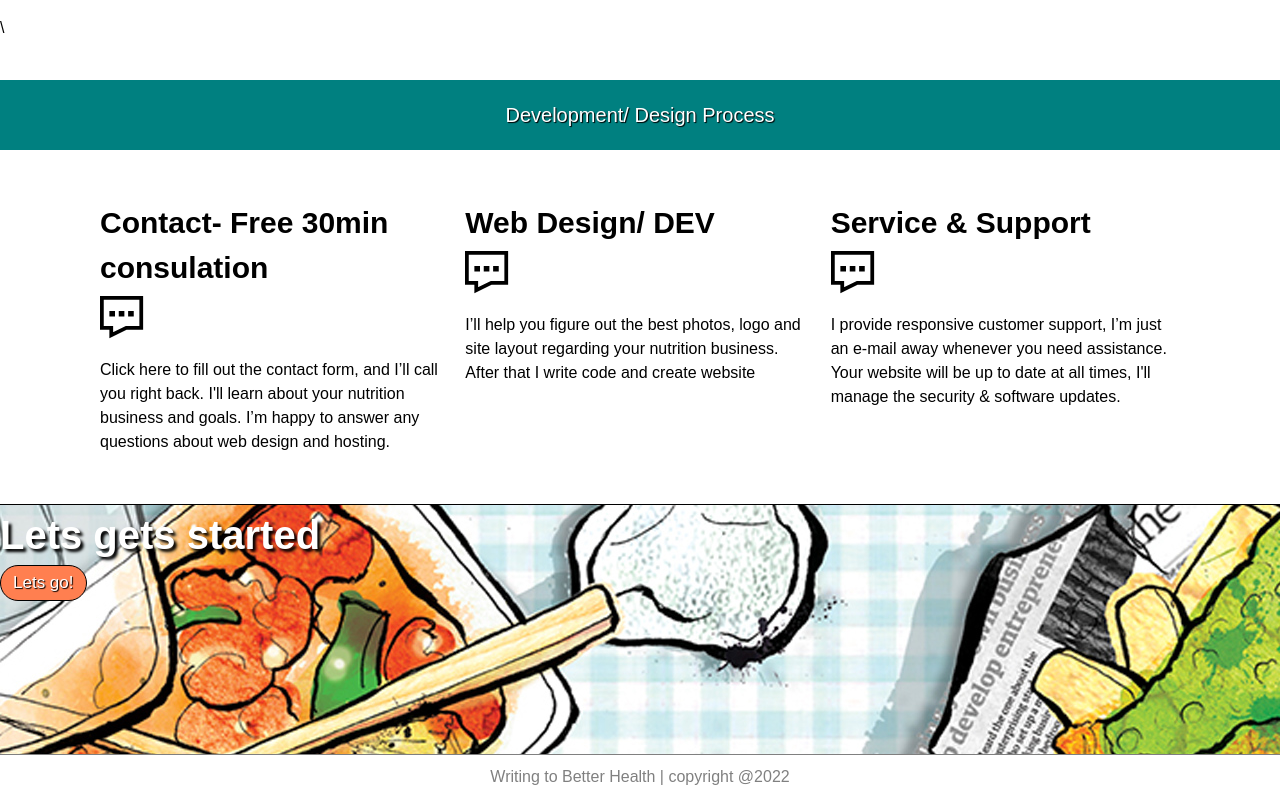
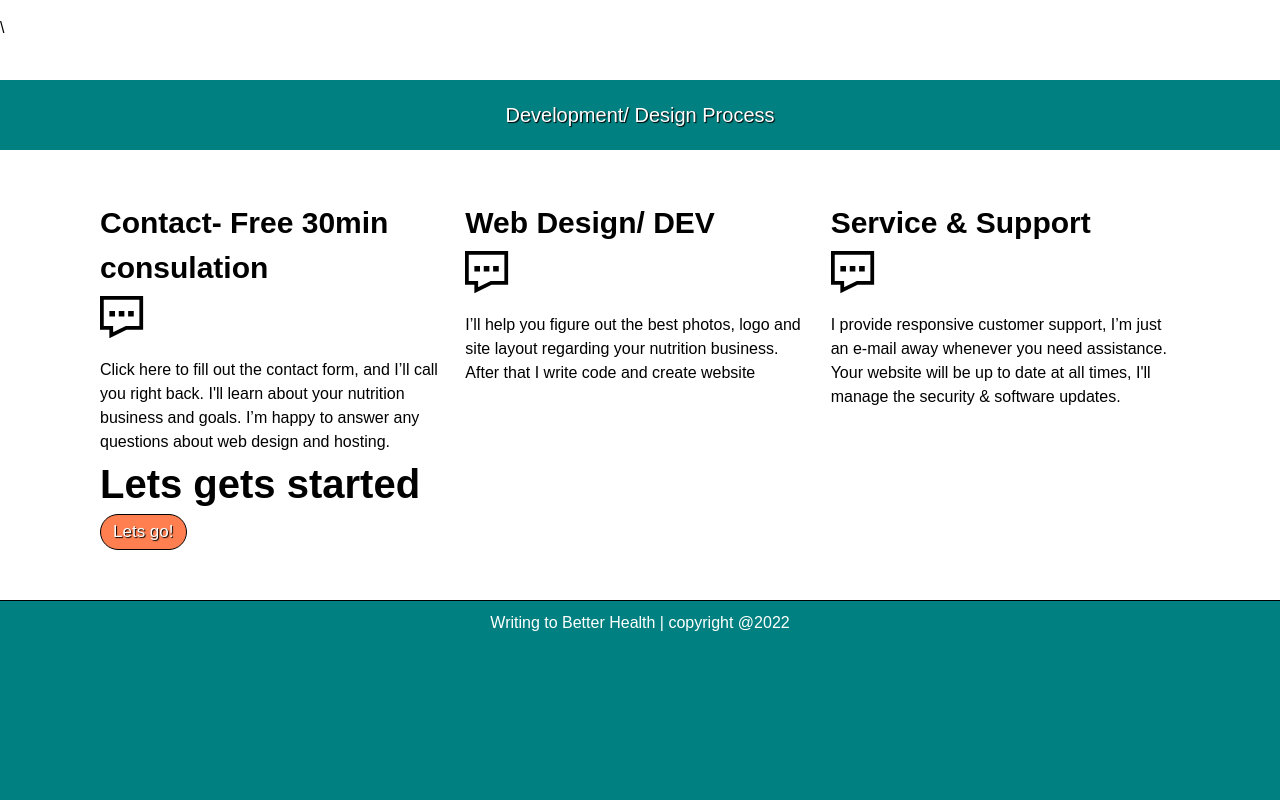
Before and after one commit to elsahv/WRITING-TO-BETTER-HEALTH-nextjs-sanity-styled-components, a Next.js app: page / in a window 1280 px wide. Shown: the part 1790-2590 px from the top of the page. Built offline with nearby package versions, Linux system fonts and the light colour scheme.

Commit message:
changed footer css

```diff
--- a/components/sections/homepage/DevDesignProcess.js
+++ b/components/sections/homepage/DevDesignProcess.js
@@ -29,20 +29,6 @@ const Banner = styled.div`
   // height: 50px;
   padding: 20px 0;
   font-size: 20px;
-`;
-
-const BottomCTA = styled.div`
-  background-image: url("/images/sketch3.jpg");
-  // background-repeat: no-repeat;
-  border-top: solid 1px #000;
-  color: #fff;
-  text-shadow: 3px 3px 3px #000;
-  width: 100%;
-  // padding: 60px 0 20px 300px;
-  height: 250px;
-  @media only screen and (max-width: 800px) {
-    // padding: 0;
-  }
 `;
 
 const Title = styled.h4`
@@ -81,13 +67,11 @@ export default function DevDesignProcess() {
             </div>
           ))}
         </ThreeCol>
-      </DevDesignsWrapper>
-      <div>
-        <BottomCTA>
+        <div>
           <h2 style={{ fontSize: "40px" }}>Lets gets started</h2>
           <ContactBtn style={{ background: "coral" }}>Lets go!</ContactBtn>
-        </BottomCTA>
-      </div>
+        </div>
+      </DevDesignsWrapper>
     </>
   );
 }
--- a/components/styles/Footer.styled.js
+++ b/components/styles/Footer.styled.js
@@ -3,7 +3,9 @@ import styled from "styled-components";
 export const FooterStyled = styled.footer`
   display: flex;
   justify-content: center;
-  color: gray;
+  background: teal;
+  color: #fff;
   padding: 10px 0;
-  border-top: solid 1px gray;
+  border-top: solid 1px #000;
+  height: 200px;
 `;
--- a/pages/web-development.js
+++ b/pages/web-development.js
@@ -10,7 +10,7 @@ export default function webDevelopment() {
         <PkgRate />
         <StandardOptimalPgs />
       </div>
-      scroll to top button
+      {/* scroll to top button */}
     </>
   );
 }
```
